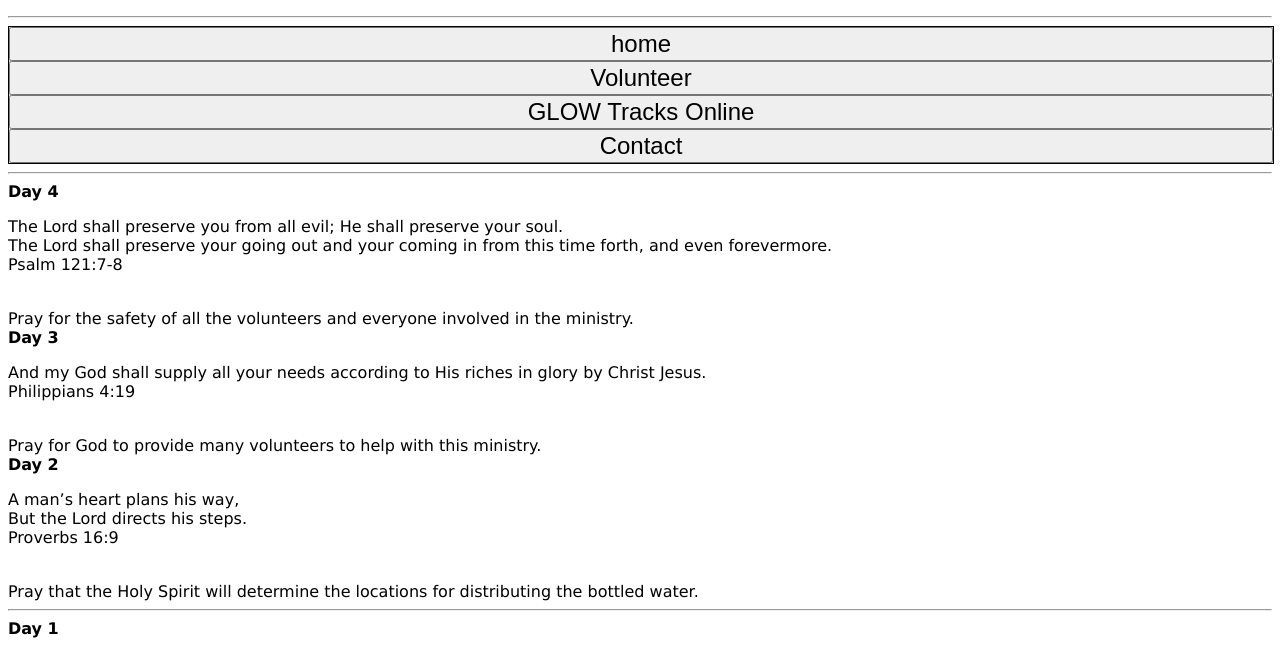
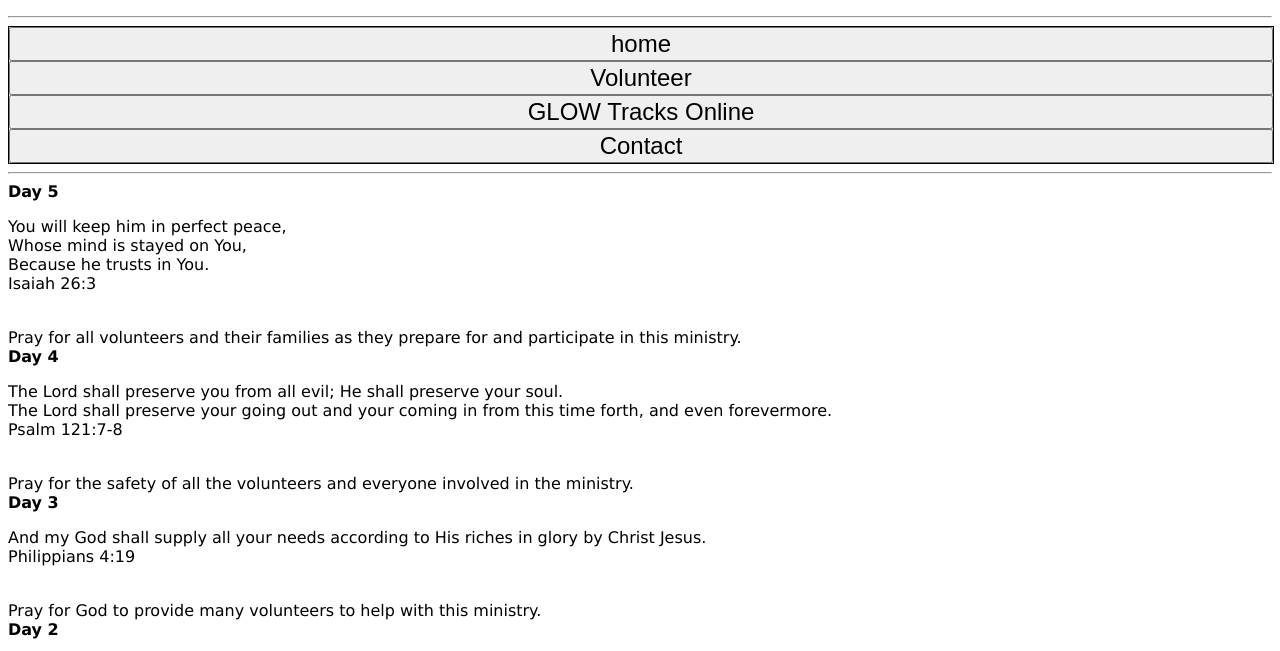
Before and after one commit to greenpro/WaterEvangelism, a plain HTML site: page 40days.html in a window 1280 px wide. Shown: the part 105-756 px from the top of the page. Drawn offline with Linux system fonts and the light colour scheme.

Commit message:
Update 40days.html

```diff
--- a/40days.html
+++ b/40days.html
@@ -68,6 +68,17 @@
         <hr />
       </div>
       <div class="day">
+        <b>Day 5</b>
+        <p>
+			You will keep him in perfect peace,<br />
+            Whose mind is stayed on You,<br />
+            Because he trusts in You.<br />
+			Isaiah 26:3
+        </p>
+        <br />
+		Pray for all volunteers and their families as they prepare for and participate in this ministry.
+      </div>
+      <div class="day">
         <b>Day 4</b>
         <p>
 			The Lord shall preserve you from all evil; He shall preserve your soul.<br />
```
